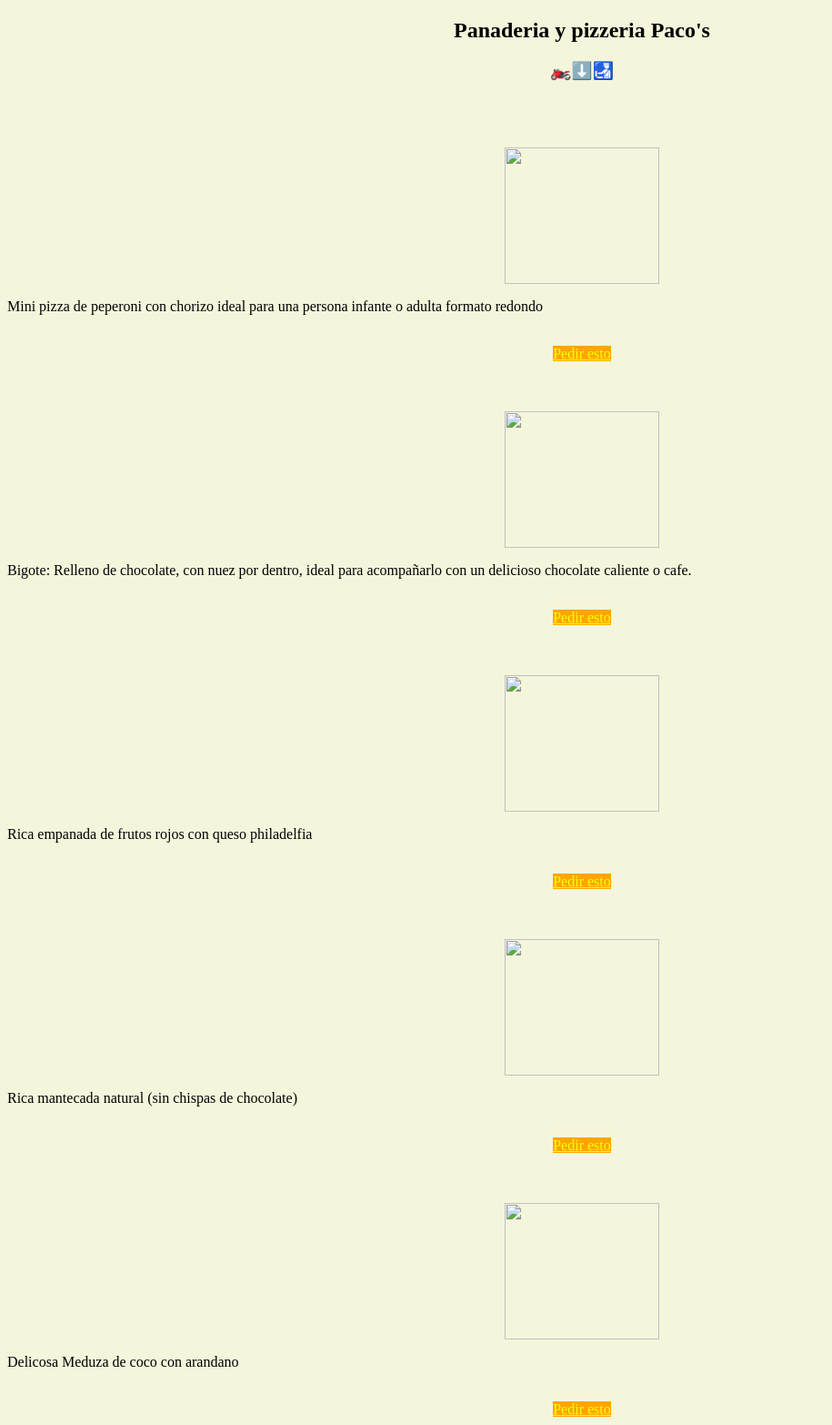
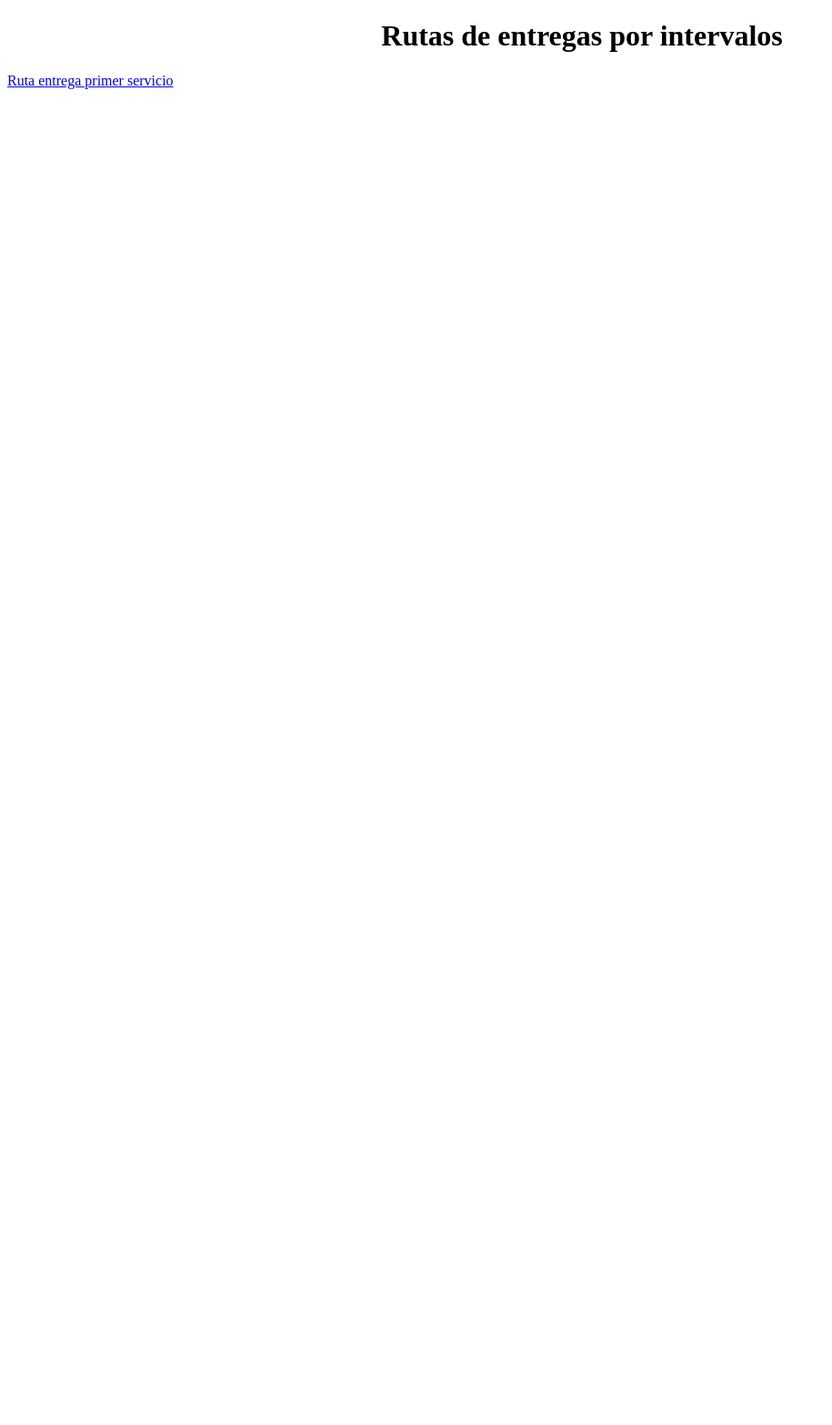
Before and after one commit to RaulQueOcupas/Programa-acciones, a plain HTML site: page index.html in a window 1280 px wide. Shown: the whole page at 91% size, without its empty margins (0-915 px from the left). After the commit the page ends 800 px from the top, so only its background shows below. Drawn offline with Linux system fonts and the light colour scheme.

Commit message:
Nuevo cambio hecho

```diff
--- a/index.html
+++ b/index.html
@@ -1,222 +1,12 @@
 <!DOCTYPE html>
 <html lang="es">
 <head>
-				<meta charset="UTF-8">
-				<meta name="viewport" content="width=device-width, initial-scale=1.0"&amp;gt;>
-				<title>inicio-panaderia </title>
-				<style>
-								.centrado{
-												text-align:center;
-											 color:;
-								}
-								body{
-												background-color:#f5f5dc;
-								}
-								p{
-												font-size:1em;
-								}
-								img{
-												display: block;
- margin: 0px auto;
-								}
-					a{
-									color:yellow;
-									background:orange;
-					}
-
-				</style>
+    <meta charset="UTF-8">
+    <title>Ruta Entrega tortilla</title>
 </head>
 <body>
-
-	<h2 class="centrado">Panaderia  y pizzeria Paco's</h2>
-
-				<center>
-<h3 id="centrado"> Haz tu pedido aqui </h3>
-</center>
- <script type="text/javascript">
-
-
-
-
-
-
- 				function llamando(){
-
- 				 document.getElementById("centrado").textContent="🏍️⬇️🛃";
-
-
- 				 }
-
- 				 setTimeout(llamando,4000);
-
-
-
- 				 function llamando2(){
-
- 				 document.getElementById("centrado").textContent="Haz tu pedido por WhatsApp";
-
- 				 }
-
- 				 setTimeout(llamando2,7000);
-
- 				 function llamando3(){
-
- 				 document.getElementById("centrado").textContent="🏍️⬇️🛃";
-
- 				 }
-
- 				 setTimeout(llamando3,10000);
-
- 				 				 function llamando4(){
-
- 				 document.getElementById("centrado").textContent="Elige el producto y pedir esto";
-
- 				 }
-
- 				 setTimeout(llamando4,13000);
-
- 				 function llamando5(){
-
- 				 document.getElementById("centrado").textContent="🏍️⬇️🛃 ";
-
- 				 }
-
- 				 setTimeout(llamando5,16000);
-
-
-
- 				 function llamando6(){
-
- 				 document.getElementById("centrado").textContent="❌❌No modifiques el mensaje al entrar en WhatsApp solo envíalo tal cual esta para realizar tu orden";
-
- 				 }
-
- 				 setTimeout(llamando6,19000);
-
- 				 			 function llamando8(){
-
- 				 document.getElementById("centrado").textContent="✔️✔️Te acumularemos por cada compra, una bonificacion en productos participantes para más información entra en: www.google.com";
-
- 				 }
-
- 				 setTimeout(llamando8,25000);
-
- 		//terminado 1
-
-
-
-
-
- 				function llamando(){
-
- 				 document.getElementById("centrado").textContent="🏍️⬇️🛃";
-
-
- 				 }
-
- 				 setTimeout(llamando,31000);
-
-
-
- 				 function llamando2(){
-
- 				 document.getElementById("centrado").textContent="Haz tu pedido por WhatsApp";
-
- 				 }
-
- 				 setTimeout(llamando2,7000);
-
- 				 function llamando3(){
-
- 				 document.getElementById("centrado").textContent="🏍️⬇️🛃";
-
- 				 }
-
- 				 setTimeout(llamando3,34000);
-
- 				 				 function llamando4(){
-
- 				 document.getElementById("centrado").textContent="Elige el producto y pedir este ";
-
- 				 }
-
- 				 setTimeout(llamando4,34000);
-
- 				 function llamando5(){
-
- 				 document.getElementById("centrado").textContent="🏍️⬇️🛃 ";
-
- 				 }
-
- 				 setTimeout(llamando5,37000);
-
-
-
- 				 function llamando6(){
-
- 				 document.getElementById("centrado").textContent="❌❌No modifiques el mensaje al entrar en WhatsApp solo envíalo tal cual esta para realizar tu orden";
-
- 				 }
-
- 				 setTimeout(llamando6,41000);
-
- 				 			 function llamando8(){
-
- 				 document.getElementById("centrado").textContent="✔️✔️Te acumularemos por cada compra, una bonificacion en productos participantes para más información entra en: www.google.com";
-
- 				 }
-
- 				 setTimeout(llamando8,46000);
-
- 				 </script>
-
- 				 <br><br><br>
- 				 <div>
- 				 <img src="pch.jpg" width="170" height="150">
- 				 <p>Mini pizza de peperoni con chorizo ideal para una persona infante o adulta formato redondo</p>
- 				 </div>
- 				 <center>
- 				 				<br>
- 				 <a href="https://api.whatsapp.com/send?phone=523787117904&text=Buenas,%20tardes!%20quiero %20mini%20pizza%20redonda?	">Pedir esto</a>
- 				 </center>
-
- 				 <br><br><br>
-
- 				  				 <img src="bigote.jpg" width="170" height="150">
- 				 <p>Bigote: Relleno de chocolate, con nuez por dentro, ideal para acompañarlo con un delicioso chocolate caliente o cafe.</p>
- 				 </div>
- 				 <center>
- 				 				<br>
- 				 <a href="https://api.whatsapp.com/send?phone=523787117904&text=Buenas,%20tardes!%20quiero %20mini%20pizza%20redonda?	">Pedir esto</a>
- 				 </center>
-
-
- 				<br><br><br>
-
- 				 				 <img src="empanada.jpg" width="170" height="150">
- 				 <p>Rica empanada de frutos rojos con queso philadelfia </p>
- 				 </div>
- 				 <center>
- 				 				<br>
- 				 <a href="https://api.whatsapp.com/send?phone=523787117904&text=Buenas,%20tardes!%20quiero %20mini%20pizza%20redonda?	">Pedir esto</a>
- 				 </center>
-
- 				 <br><br><br>
- 				  				 <img src="panquen.jpg" width="170" height="150">
- 				 <p>Rica mantecada natural (sin chispas de chocolate) </p>
- 				 </div>
- 				 <center>
- 				 				<br>
- 				 <a href="https://api.whatsapp.com/send?phone=523787117904&text=Buenas,%20tardes!%20quiero %20mini%20pizza%20redonda?	">Pedir esto</a>
- 				 </center>
-
- 				 <br><br><br>
- 				  				 <img src="meduza.jpg" width="170" height="150">
- 				 <p>Delicosa Meduza de coco con arandano</p>
- 				 </div>
- 				 <center>
- 				 				<br>
- 				 <a href="https://api.whatsapp.com/send?phone=523787117904&text=Buenas,%20tardes!%20quiero %20mini%20pizza%20redonda?	">Pedir esto</a>
- 				 </center>
+    <center><h1>Rutas de entregas por intervalos</h1></center>
+    <a href="Cto. Presidentes 545
+https://maps.app.goo.gl/9DmMd38919859LFN9">Ruta entrega primer servicio</a>
 </body>
 </html>
```
